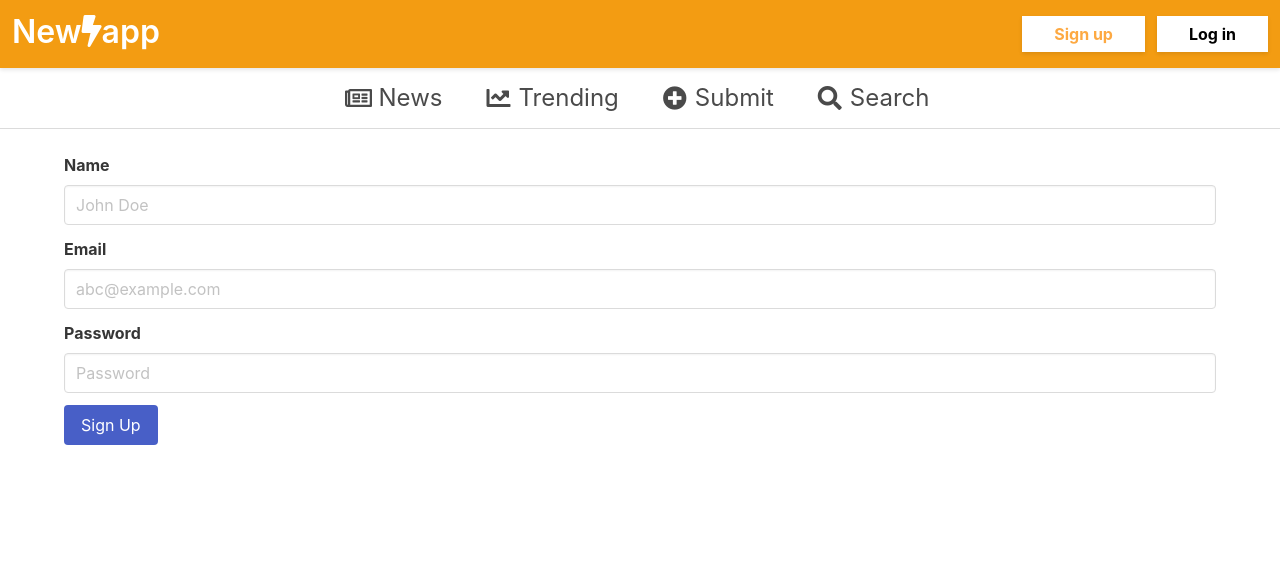
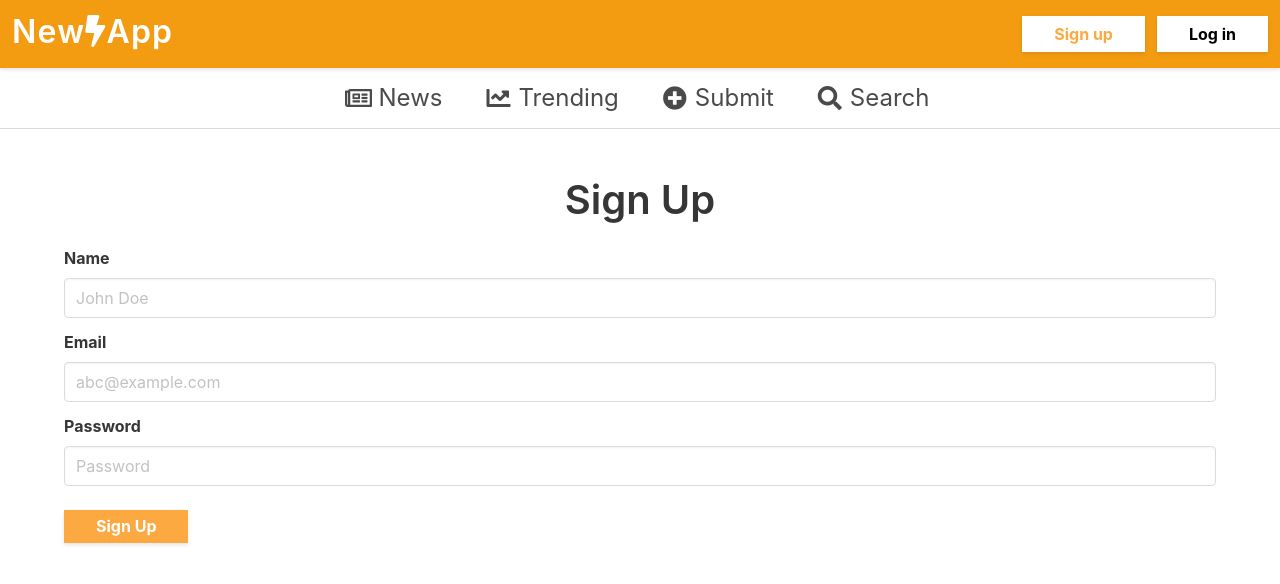
Before and after one commit to neilchauhan2/hacker-news-clone, a React (Create React App) app: page /register in a window 1280 px wide. Shown: the top 584 px of the page. Built offline with nearby package versions, Linux system fonts and the light colour scheme; no server answers.

Commit message:
css update
Signed-off-by: Neil Chauhan <neilchauhan2@gmail.com>

```diff
--- a/src/App.css
+++ b/src/App.css
@@ -1,4 +1,11 @@
 /* Global */
+@import url('https://fonts.googleapis.com/css2?family=Poppins&display=swap');
+
+html,
+body {
+    font-family: 'Poppins', sans-serif;
+}
+
 .btn-primary {
     background: #fda942;
     font-weight: 700;
--- a/src/components/auth/Login.js
+++ b/src/components/auth/Login.js
@@ -32,6 +32,7 @@ const Login = (props) => {
 
     return (
         <div className="container mt-6">
+            <h1 className="is-size-2 has-text-centered title">Log In</h1>
             <div className="field">
                 <label className="label">Email</label>
                 <div className="control">
--- a/src/components/auth/SignUp.js
+++ b/src/components/auth/SignUp.js
@@ -30,7 +30,8 @@ const SignUp = (props) => {
     );
 
     return (
-        <div className="container signup">
+        <div className="container mt-6">
+            <h1 className="is-size-2 has-text-centered title">Sign Up</h1>
             <div class="field">
                 <label class="label">Name</label>
                 <div class="control">
@@ -57,7 +58,7 @@ const SignUp = (props) => {
                     />
                 </div>
             </div>
-            <div class="field">
+            <div class="field mb-5">
                 <label class="label">Password</label>
                 <div class="control">
                     <input
@@ -70,7 +71,7 @@ const SignUp = (props) => {
                     />
                 </div>
             </div>
-            <button className="button is-link" onClick={handleSubmit}>
+            <button className="btn-primary link-btn" onClick={handleSubmit}>
                 Sign Up
             </button>
         </div>
--- a/src/components/layout/Navbar.js
+++ b/src/components/layout/Navbar.js
@@ -27,7 +27,7 @@ function Navbar(props) {
                         <span>
                             <i className="fas fa-bolt"></i>
                         </span>
-                        app
+                        App
                     </h1>
                 </Link>
 
--- a/src/css/layout/navbar.css
+++ b/src/css/layout/navbar.css
@@ -6,6 +6,7 @@
 .navbar .navbar-brand h1 {
     font-weight: 600 !important;
     color: #fff;
+    letter-spacing: 1.2px;
 }
 
 .navbar .navbar-brand a :hover {
```
